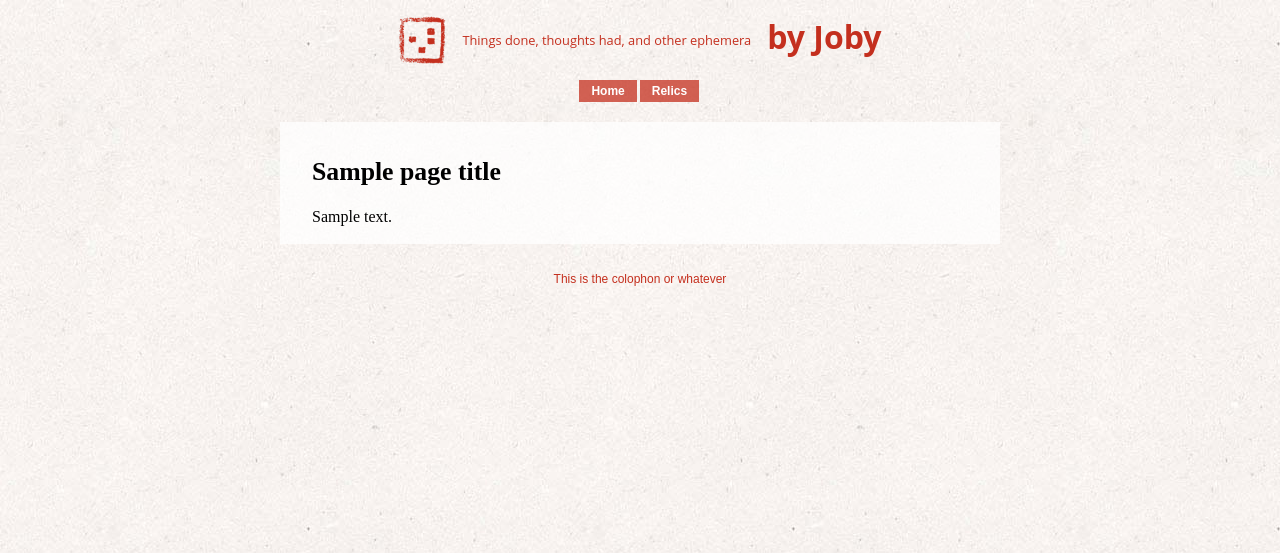
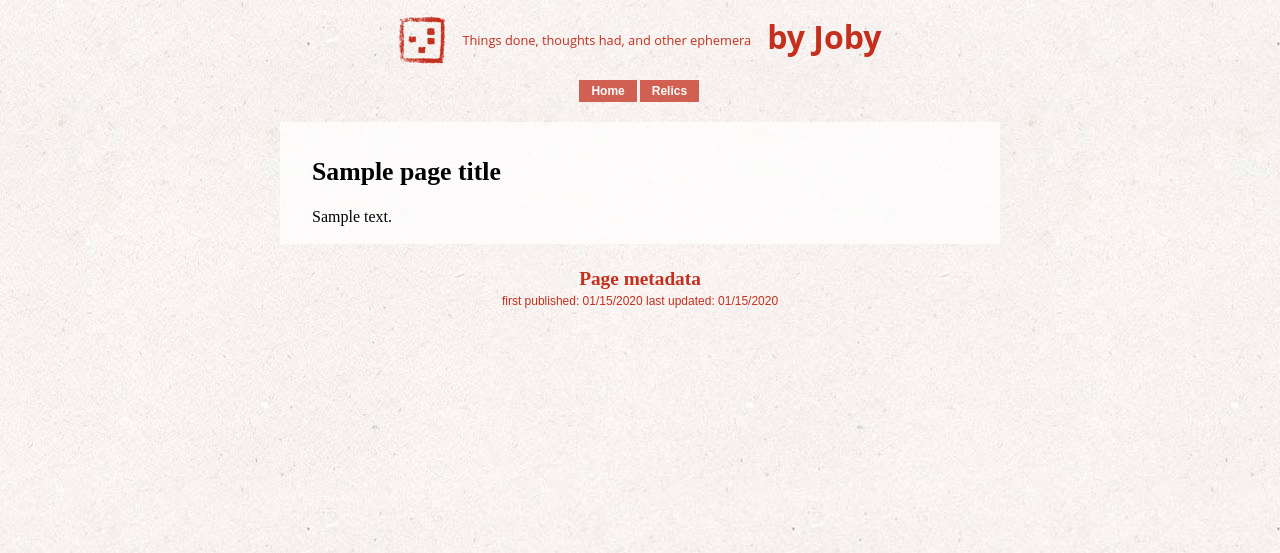
Before and after one commit to joby-lol/byjoby.com, a PHP site: template templates/main.twig in a window 1280 px wide. Shown: the top 553 px of the page. Run offline with PHP 8.4, Linux system fonts and the light colour scheme; the template is opened without the code that fills it: most values are stand-ins (such as "Sample title", 1, 10 or a date in 2020); some libraries are stand-ins or nearby versions.

Commit message:
Improved styling and templates

```diff
--- a/templates/ContentBuilder/html.twig
+++ b/templates/ContentBuilder/html.twig
@@ -1,6 +1,4 @@
 {% extends 'main.twig' %}
-
-{% block title %}{{ pageTitle }}{% endblock %}
 
 {% block body %}
     {{ pageBody | raw }}
--- a/templates/ContentBuilder/md.twig
+++ b/templates/ContentBuilder/md.twig
@@ -1,6 +1,4 @@
 {% extends 'main.twig' %}
-
-{% block title %}{{ pageTitle }}{% endblock %}
 
 {% block body %}
     <article class="main-page">
--- a/templates/main.twig
+++ b/templates/main.twig
@@ -1,9 +1,12 @@
 <!DOCTYPE html>
 <html>
     <head>
-        <title>{% block title %}page title{% endblock %}</title>
+        <title>{% block title %}{{ pageTitle }} :: {{ siteName }}{% endblock %}</title>
         <meta charset="UTF-8">
         <meta name="viewport" content="width=device-width, initial-scale=1.0">
+        <meta name="theme-color" content="#C42F1E">
+        <link rel="icon" sizes="192x192" href="/assets/img/logo-192.png">
+        <link rel="icon" sizes="16x16" href="/assets/img/logo-16.png">
         <link rel="stylesheet" href="/assets/main.css">
         {#<style>
             /*
@@ -25,6 +28,7 @@
             <a href="/">Home</a>
             <a href="/relics/">Relics</a>
         </nav>
+
         {% block body %}
             <section class="main-page">
                 <h1>{{ pageTitle }}</h1>
@@ -33,7 +37,13 @@
         {% endblock %}
 
         <footer id="main-footer">
-            This is the colophon or whatever
+            {% if pageMeta is defined %}
+                <div class="meta">
+                    <h1>Page metadata</h1>
+                    {% if pageMeta.datePublished is defined %}first published: {{ pageMeta.datePublished|date("m/d/Y") }}{% endif %}
+                    {% if pageMeta.dateUpdated is defined %}last updated: {{ pageMeta.dateUpdated|date("m/d/Y") }}{% endif %}
+                </div>
+            {% endif %}
             {# library credits #}
             {% if 'mathjax' in libraries %}
                 <a href="http://www.mathjax.org">
--- a/web/assets/main.css
+++ b/web/assets/main.css
@@ -92,7 +92,7 @@ h6 {
 #main-footer {
     font-family: sans-serif;
     text-align:center;
-    color:rgba(196, 47, 30, 1);
+    color:#C42F1E;
 }
 
 /*
@@ -118,7 +118,7 @@ h6 {
     display:inline-block;
     height:3rem;
     width:3rem;
-    background-image:url(/assets/img/logo.png);
+    background-image:url(/assets/img/logo-192.png);
     background-size:contain;
     background-position:center center;
     background-repeat:no-repeat;
@@ -153,6 +153,9 @@ h6 {
 #main-footer {
     font-size:0.75em;
     margin:2em 0;
+}
+#main-footer .meta h1 {
+    margin:0;
 }
 
 /*
```
Also changed, not shown: web/assets/img/logo-16.png (added), web/assets/img/logo-192.png (added), web/assets/img/logo.png (deleted).
